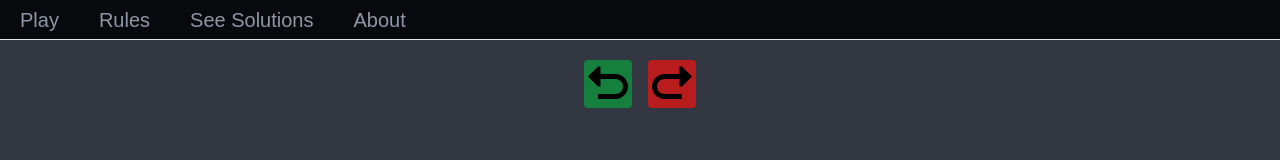
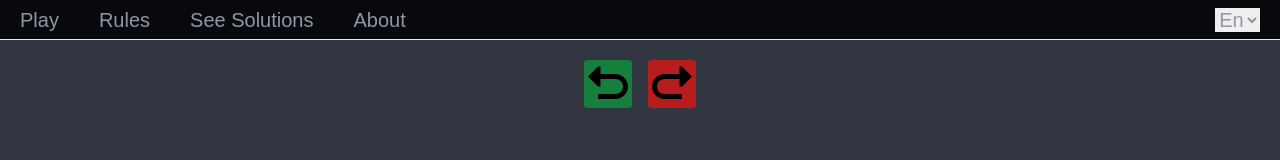
Before and after one commit to pommeJedusor/magical_square_site, a Next.js app: page /en/ in a window 1280 px wide. Shown: the top 160 px of the page. Built offline with nearby package versions, Linux system fonts and the light colour scheme.

Commit message:
language button

```diff
--- a/app/nav.tsx
+++ b/app/nav.tsx
@@ -1,14 +1,41 @@
 "use client"
 import Link from 'next/link'
+import { ChangeEvent } from 'react';
 
 export default function NavLayout({ lang }: { lang: string }) {
   const urls = lang == "fr" ? [{ "url": "/", "text": "Jouer" }, { "url": "/rules", "text": "Règles" }, { "url": "/get_page/10/1", "text": "Voir Les Solutions" }, { "url": "/infos", "text": "À Propos" }] : [{ "url": "/", "text": "Play" }, { "url": "/rules", "text": "Rules" }, { "url": "/get_page/10/1", "text": "See Solutions" }, { "url": "/infos", "text": "About" }];
+
+  function switchLanguage(event: ChangeEvent<HTMLSelectElement>) {
+    const new_lang = event.target.value;
+    location.href = `/${new_lang}`;
+  }
+
+  function valueLanguageToTextLanguage(value: string) {
+    return value.charAt(0).toUpperCase() + value.slice(1);
+  }
+
+  const other_lang = lang == "fr" ? "en" : "fr";
+  const languages = {
+    "current": {
+      "value": lang,
+      "text": valueLanguageToTextLanguage(lang),
+    },
+    "other": {
+      "value": other_lang,
+      "text": valueLanguageToTextLanguage(other_lang),
+    },
+  }
+
   return (
     <div className="sticky top-0">
       <nav className="flex h-10 items-center bg-dark-black border-b">
         {urls.map(link => (
           <Link key={link.url} href={`/${lang}${link.url}`} className="mx-5 md:text-xl text-center text-light-grey hover:text-dark-white hover:underline">{link.text}</Link>
         ))}
+        <select onChange={switchLanguage} name="lang" id="lang-select" className='ml-auto mr-5 md:text-xl text-center text-light-grey hover:text-dark-white hover:underline'>
+          <option value={languages.current.value}>{languages.current.text}</option>
+          <option value={languages.other.value}>{languages.other.text}</option>
+        </select>
       </nav>
     </div>
   );
```
